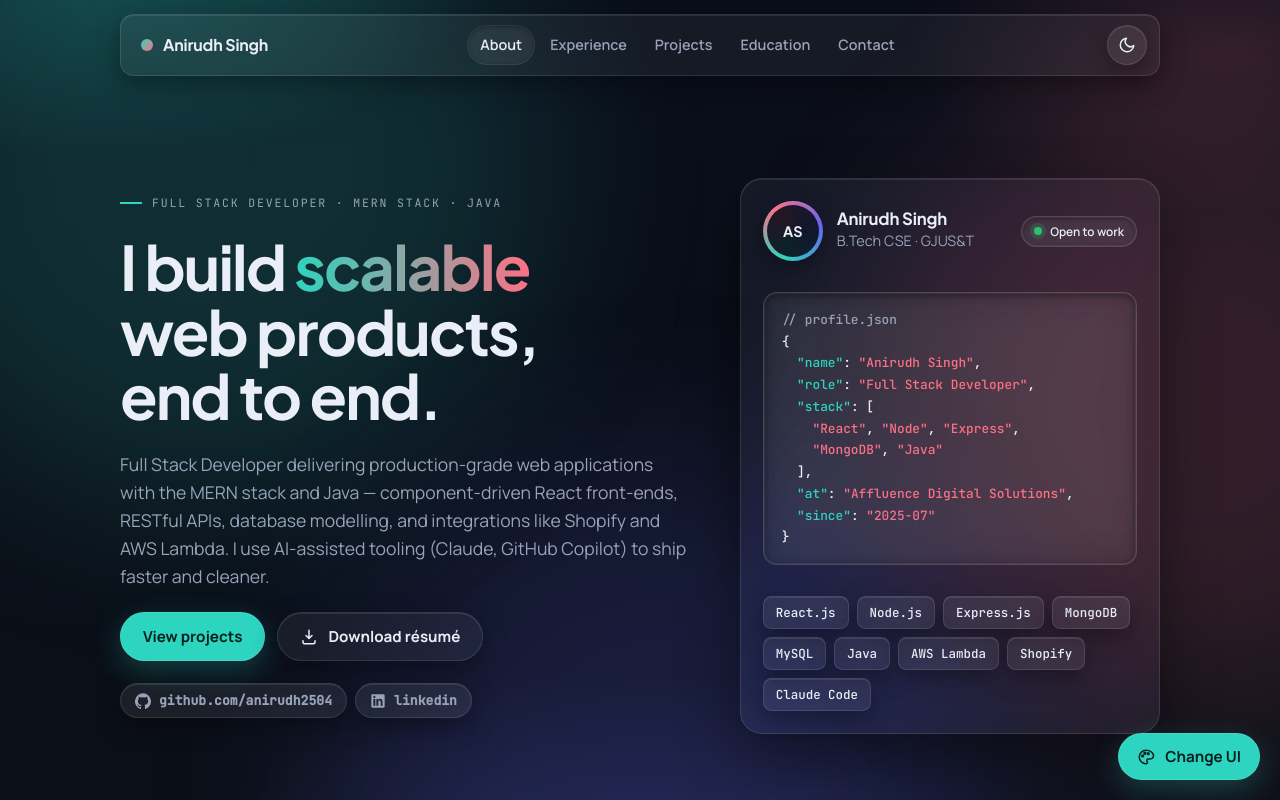
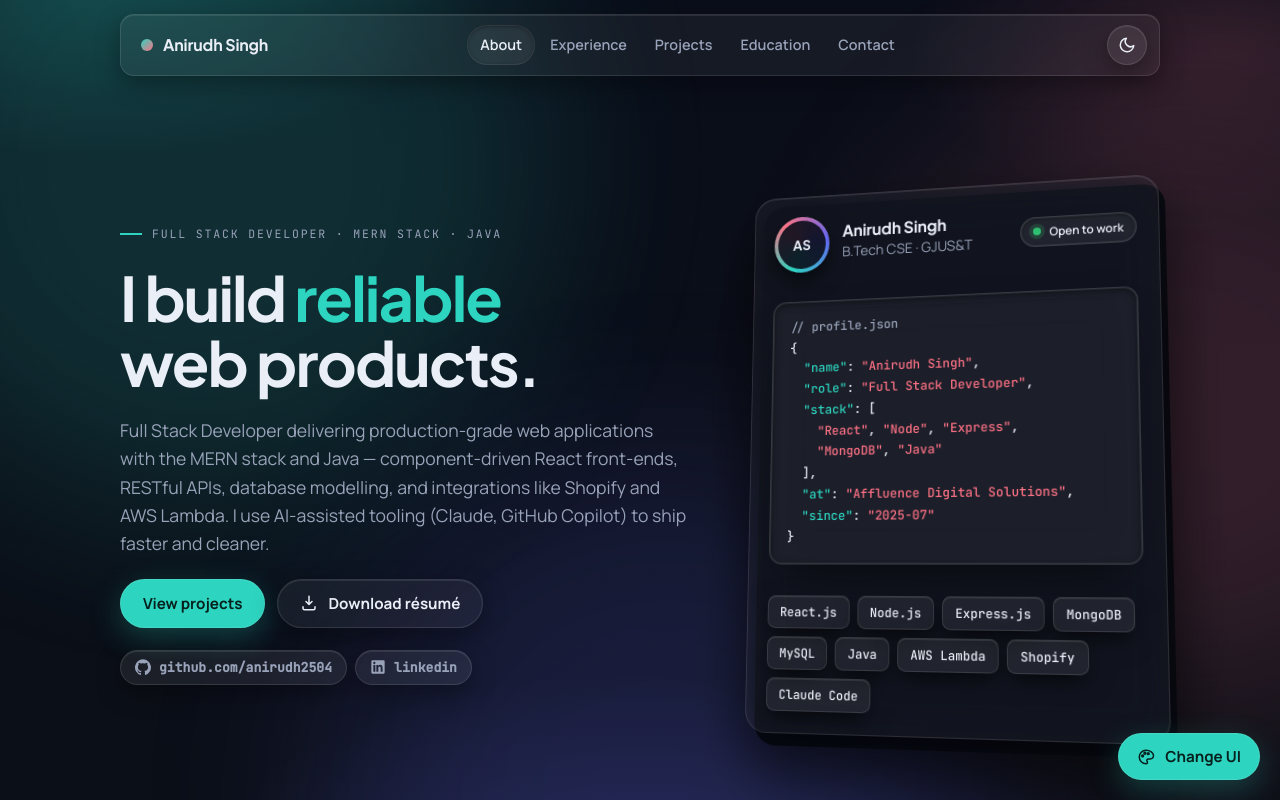
Before and after one commit to anirudh2504/Anirudh_Singh_Portfolio, a React (Vite) app: page / in a window 1280 px wide. Shown: the top 800 px of the page. Built offline with nearby package versions, Linux system fonts and the light colour scheme; a web font is replaced by a local one.

Commit message:
Make animation smooth

```diff
--- a/src/components/Hero.jsx
+++ b/src/components/Hero.jsx
@@ -1,15 +1,22 @@
 import { profile } from '../data/profile'
 import { DownloadIcon, GitHubIcon, LinkedInIcon } from './Icons'
+import { useTilt } from '../hooks/useTilt'
+import RotatingWord from './ui/RotatingWord'
 
 const Str = ({ v }) => <span className="s">&quot;{v}&quot;</span>
 const Key = ({ k }) => <span className="k">&quot;{k}&quot;</span>
 
 function ProfileCard() {
   const { card } = profile
+  const tiltRef = useTilt(9)
   const firstRow = card.stack.slice(0, 3)
   const secondRow = card.stack.slice(3)
   return (
-    <aside className="id-card panel" aria-label="Profile summary">
+    <aside className="id-card" aria-label="Profile summary" ref={tiltRef}>
+      {/* 3D stack: slab (thickness) → glass face → content layers floating above it */}
+      <div className="id-card-edge" aria-hidden="true" />
+      <div className="id-card-face panel" aria-hidden="true" />
+      <div className="id-card-content">
       <div className="id-head">
         <div className="avatar" aria-hidden="true" data-initials={profile.initials} />
         <div>
@@ -34,6 +41,7 @@
       <div className="tools">
         {profile.tools.map((t) => <span className="chip" key={t}>{t}</span>)}
       </div>
+      </div>
     </aside>
   )
 }
@@ -44,7 +52,7 @@
     <section className="hero" aria-label="Introduction">
       <div className="lede">
         <span className="eyebrow">{profile.tagline}</span>
-        <h1>{headline.before}<em>{headline.em}</em>{headline.after}</h1>
+        <h1>{headline.before}<RotatingWord words={headline.words} /><br />{headline.after}</h1>
         <p className="intro">{profile.intro}</p>
         <div className="cta">
           <a className="btn primary" href="#projects">View projects</a>
--- a/src/components/StyleDock.jsx
+++ b/src/components/StyleDock.jsx
@@ -34,7 +34,7 @@
         </div>
         <div className="styles-grid" role="group" aria-label="UI style">
           {STYLES.map((s) => (
-            <button type="button" className="style-btn" key={s.id} aria-pressed={style === s.id} onClick={() => setStyle(s.id)}>
+            <button type="button" className="style-btn" key={s.id} aria-pressed={style === s.id} onClick={() => { setStyle(s.id); setOpen(false) }}>
               <span className={`sw sw-${s.id}`} />{s.name}
             </button>
           ))}
--- /dev/null
+++ b/src/components/ui/RotatingWord.jsx
@@ -0,0 +1,62 @@
+import { useEffect, useLayoutEffect, useMemo, useRef, useState } from 'react'
+
+// Typewriter that cycles through `words`.
+// Phases: type → hold → delete → pause → (next word) type …
+// The <em> is given an explicit width measured from a hidden copy of the *current* word, so the
+// box animates smoothly to each new word's size instead of reflowing letter by letter.
+// With reduced motion it just swaps whole words on a timer.
+export default function RotatingWord({ words, typeMs = 70, deleteMs = 42, holdMs = 2000, pauseMs = 260, className = '' }) {
+  const [index, setIndex] = useState(0)
+  const [count, setCount] = useState(words[0].length) // visible characters
+  const [phase, setPhase] = useState('hold')           // 'type' | 'hold' | 'delete' | 'pause'
+  const [width, setWidth] = useState(null)
+  const sizerRef = useRef(null)
+  const reduced = useMemo(() => window.matchMedia('(prefers-reduced-motion: reduce)').matches, [])
+  const word = words[index]
+
+  // Measure the full word (re-measure once web fonts have loaded).
+  useLayoutEffect(() => {
+    const measure = () => sizerRef.current && setWidth(sizerRef.current.offsetWidth)
+    measure()
+    if (document.fonts?.ready) document.fonts.ready.then(measure)
+  }, [word])
+
+  useEffect(() => {
+    let t
+    if (reduced) {
+      t = setTimeout(() => {
+        const next = (index + 1) % words.length
+        setIndex(next)
+        setCount(words[next].length)
+      }, holdMs + 1200)
+      return () => clearTimeout(t)
+    }
+    if (phase === 'type') {
+      if (count < word.length) t = setTimeout(() => setCount((c) => c + 1), typeMs)
+      else setPhase('hold')
+    } else if (phase === 'hold') {
+      t = setTimeout(() => setPhase('delete'), holdMs)
+    } else if (phase === 'delete') {
+      if (count > 0) t = setTimeout(() => setCount((c) => c - 1), deleteMs)
+      else setPhase('pause')
+    } else if (phase === 'pause') {
+      t = setTimeout(() => {
+        setIndex((i) => (i + 1) % words.length)
+        setPhase('type')
+      }, pauseMs)
+    }
+    return () => clearTimeout(t)
+  }, [phase, count, index, word, words, reduced, typeMs, deleteMs, holdMs, pauseMs])
+
+  const shown = word.slice(0, count)
+
+  return (
+    <em className={`rotating ${phase} ${className}`.trim()} aria-label={word} style={width ? { width } : undefined}>
+      <span className="rw-text" aria-hidden="true">
+        {shown.split('').map((ch, i) => <span className="rw-ch" key={`${index}-${i}`}>{ch}</span>)}
+      </span>
+      <span className="caret" aria-hidden="true" />
+      <span className="rw-sizer" aria-hidden="true" ref={sizerRef}>{word}</span>
+    </em>
+  )
+}
--- a/src/data/profile.js
+++ b/src/data/profile.js
@@ -7,7 +7,12 @@
   initials: 'AS',
   role: 'Full Stack Developer',
   tagline: 'Full Stack Developer · MERN Stack · Java',
-  headline: { before: 'I build ', em: 'scalable', after: ' web products, end to end.' },
+  // The highlighted word cycles through `words` (typewriter).
+  headline: {
+    before: 'I build ',
+    words: ['scalable', 'robust', 'reliable', 'end-to-end', 'production-ready', 'maintainable'],
+    after: ' web products.',
+  },
   intro:
     'Full Stack Developer delivering production-grade web applications with the MERN stack and Java — component-driven React front-ends, RESTful APIs, database modelling, and integrations like Shopify and AWS Lambda. I use AI-assisted tooling (Claude, GitHub Copilot) to ship faster and cleaner.',
   education_short: 'B.Tech CSE · GJUS&T',
--- /dev/null
+++ b/src/hooks/useTilt.js
@@ -0,0 +1,44 @@
+import { useEffect, useRef } from 'react'
+
+// 3D tilt that follows the pointer. Writes --tilt-x/--tilt-y (degrees) and --glare-x/--glare-y (%)
+// onto the element; the CSS does the transform. Skipped on touch devices and for reduced motion.
+export function useTilt(max = 10) {
+  const ref = useRef(null)
+
+  useEffect(() => {
+    const el = ref.current
+    if (!el) return undefined
+    if (window.matchMedia('(prefers-reduced-motion: reduce)').matches) return undefined
+    if (!window.matchMedia('(hover: hover) and (pointer: fine)').matches) return undefined
+
+    let raf = 0
+    const onMove = (e) => {
+      const r = el.getBoundingClientRect()
+      const px = (e.clientX - r.left) / r.width
+      const py = (e.clientY - r.top) / r.height
+      cancelAnimationFrame(raf)
+      raf = requestAnimationFrame(() => {
+        el.style.setProperty('--tilt-y', `${((px - 0.5) * 2 * max).toFixed(2)}deg`)
+        el.style.setProperty('--tilt-x', `${((0.5 - py) * 2 * max).toFixed(2)}deg`)
+        el.style.setProperty('--glare-x', `${(px * 100).toFixed(1)}%`)
+        el.style.setProperty('--glare-y', `${(py * 100).toFixed(1)}%`)
+        el.classList.add('is-tilting')
+      })
+    }
+    const onLeave = () => {
+      cancelAnimationFrame(raf)
+      el.style.removeProperty('--tilt-x')
+      el.style.removeProperty('--tilt-y')
+      el.classList.remove('is-tilting')
+    }
+    el.addEventListener('pointermove', onMove)
+    el.addEventListener('pointerleave', onLeave)
+    return () => {
+      cancelAnimationFrame(raf)
+      el.removeEventListener('pointermove', onMove)
+      el.removeEventListener('pointerleave', onLeave)
+    }
+  }, [max])
+
+  return ref
+}
--- a/src/styles/global.css
+++ b/src/styles/global.css
@@ -78,10 +78,11 @@
 
 /* ---------- motion ---------- */
 @keyframes rise { from { opacity: 0; transform: translateY(18px); } to { opacity: 1; transform: none; } }
+@keyframes rise-t { from { opacity: 0; translate: 0 22px; } to { opacity: 1; translate: 0 0; } }
 @keyframes pulse { 0%, 100% { box-shadow: 0 0 0 0 color-mix(in srgb, var(--accent) 45%, transparent); } 60% { box-shadow: 0 0 0 8px transparent; } }
 .hero .lede > * { animation: rise .7s cubic-bezier(.2,.8,.2,1) both; }
 .hero .lede > :nth-child(1) { animation-delay: .05s; } .hero .lede > :nth-child(2) { animation-delay: .12s; } .hero .lede > :nth-child(3) { animation-delay: .2s; } .hero .lede > :nth-child(4) { animation-delay: .28s; } .hero .lede > :nth-child(5) { animation-delay: .36s; }
-.hero .id-card { animation: rise .8s cubic-bezier(.2,.8,.2,1) .25s both; }
+.hero .id-card { animation: rise-t .8s cubic-bezier(.2,.8,.2,1) .25s both; }
 .top { animation: rise .6s cubic-bezier(.2,.8,.2,1) both; }
 .reveal { opacity: 0; transform: translateY(22px); transition: opacity .7s cubic-bezier(.2,.8,.2,1), transform .7s cubic-bezier(.2,.8,.2,1); transition-delay: var(--reveal-delay, 0ms); }
 .reveal.reveal-in { opacity: 1; transform: none; }
@@ -112,6 +113,15 @@
 .hero { display: grid; grid-template-columns: 1.15fr .85fr; gap: clamp(24px, 4vw, 56px); align-items: center; padding-block: clamp(40px, 7vw, 88px) clamp(32px, 5vw, 64px); }
 .lede { display: grid; gap: 22px; }
 .hero h1 em { font-style: normal; background: linear-gradient(90deg, var(--accent), var(--accent-2)); -webkit-background-clip: text; background-clip: text; color: transparent; }
+.hero h1 em.rotating { display: inline-block; position: relative; white-space: nowrap; text-align: left; vertical-align: top; transition: width .45s cubic-bezier(.2,.8,.2,1);
+  /* solid colour, not background-clip:text — the animated letter spans paint on their own layers and a clipped gradient never reaches them */
+  background: none; -webkit-background-clip: border-box; background-clip: border-box; color: var(--accent); -webkit-text-fill-color: var(--accent); }
+.hero h1 .rw-sizer { position: absolute; left: 0; top: 0; visibility: hidden; pointer-events: none; padding-right: .14em; }
+.hero h1 .rw-ch { display: inline-block; animation: ch-in .16s ease-out both; }
+@keyframes ch-in { from { opacity: 0; transform: translateY(.12em); } to { opacity: 1; transform: none; } }
+.hero h1 .caret { display: inline-block; width: .07em; height: .82em; margin-left: .06em; vertical-align: -.04em; border-radius: 1px; background: var(--accent); opacity: 1; }
+.hero h1 em.rotating.hold .caret, .hero h1 em.rotating.pause .caret { animation: blink 1.05s steps(1, end) infinite; }
+@keyframes blink { 50% { opacity: 0; } }
 .hero p.intro { font-size: 1.1rem; max-width: 54ch; color: var(--muted); }
 .cta { display: flex; gap: 12px; flex-wrap: wrap; }
 .socials { display: flex; gap: 8px; flex-wrap: wrap; }
@@ -119,7 +129,38 @@
 .socials a:hover { color: var(--text); transform: translateY(-1px); }
 .socials svg { width: 16px; height: 16px; fill: currentColor; }
 
-.id-card { padding: 22px; display: grid; gap: 18px; }
+/* ---- 3D profile card ----
+   The card is a stack of layers in a preserve-3d context:
+   edge (slab behind, gives thickness) → face (the glass surface) → content, whose parts float at
+   different Z heights so they separate when the card tilts. The face carries the backdrop-filter,
+   which is why it is its own layer: backdrop-filter flattens 3D children. */
+.id-card {
+  position: relative;
+  /* resting 3D angle; useTilt overrides the vars while the pointer is over the card */
+  --tilt-x: 6deg; --tilt-y: -10deg;
+  transform: perspective(1000px) rotateX(var(--tilt-x)) rotateY(var(--tilt-y));
+  transform-style: preserve-3d;
+  transform-origin: center;
+  transition: transform .55s cubic-bezier(.2,.8,.2,1);
+  will-change: transform;
+}
+.id-card.is-tilting { transition: transform .09s linear; }
+.id-card-edge { position: absolute; inset: 10px -6px -12px 10px; border-radius: var(--r); transform: translateZ(-22px);
+  background: color-mix(in srgb, var(--ground) 60%, #000); opacity: .9; box-shadow: 0 30px 60px rgba(0,0,0,.45); }
+.id-card-face { position: absolute; inset: 0; transform: translateZ(0); overflow: hidden; }
+.id-card-face::after { content: ""; position: absolute; inset: 0; pointer-events: none; opacity: 0; transition: opacity .35s;
+  background: radial-gradient(380px circle at var(--glare-x, 30%) var(--glare-y, 20%), rgba(255,255,255,.2), transparent 60%); }
+.id-card.is-tilting .id-card-face::after { opacity: 1; }
+.id-card-content { position: relative; padding: 22px; display: grid; gap: 18px; transform-style: preserve-3d; }
+.id-card-content > * { transition: transform .55s cubic-bezier(.2,.8,.2,1); }
+.id-card.is-tilting .id-card-content > * { transition: transform .09s linear; }
+.id-card-content .id-head { transform: translateZ(46px); }
+.id-card-content .code { transform: translateZ(28px); box-shadow: var(--sh-in), 0 24px 40px -18px rgba(0,0,0,.55); }
+.id-card-content .tools { transform: translateZ(56px); }
+.id-card-content .tools .chip { box-shadow: var(--sh-out-sm), 0 10px 18px -8px rgba(0,0,0,.5); }
+.id-card-content .avatar { box-shadow: var(--sh-out-sm), 0 14px 24px -8px rgba(0,0,0,.55); }
+/* flat looks don't want a slab */
+[data-style="minimal"] .id-card-edge, [data-style="brutal"] .id-card-edge, [data-style="bento"] .id-card-edge { display: none; }
 .id-head { display: flex; align-items: center; gap: 14px; flex-wrap: wrap; }
 .id-head > div { min-width: 0; }
 .id-head .pill { flex-shrink: 0; }
@@ -322,7 +363,7 @@
 /* maximalism */
 [data-style="maximal"] .project:nth-child(2), [data-style="maximal"] .skill-card:nth-child(3n+2), [data-style="maximal"] .links a:nth-child(2), [data-style="maximal"] .edu .panel:nth-child(2) { background: var(--pop-1); }
 [data-style="maximal"] .project:nth-child(3), [data-style="maximal"] .skill-card:nth-child(3n), [data-style="maximal"] .links a:nth-child(3), [data-style="maximal"] .about .panel:nth-child(2) { background: var(--pop-2); }
-[data-style="maximal"] .id-card { background: var(--pop-3); }
+[data-style="maximal"] .id-card-face { background: var(--pop-3); }
 [data-style="maximal"] .hero h1 em { background: none; color: var(--accent); -webkit-text-stroke: 2px var(--panel-border); text-shadow: 4px 4px 0 var(--accent-2); }
 [data-style="maximal"] .nav a { color: var(--text); }
 [data-style="maximal"] .project:hover { transform: translate(-3px, -3px) rotate(-.6deg); box-shadow: 15px 15px 0 var(--accent); }
@@ -381,8 +422,7 @@
 
 /* spatial */
 [data-style="spatial"] .hero { perspective: 1400px; }
-[data-style="spatial"] .id-card { transform: rotateY(-8deg); transform-origin: left center; }
-[data-style="spatial"] .id-card:hover { transform: rotateY(-3deg) translateY(-4px); }
+[data-style="spatial"] .id-card { --tilt-x: 3deg; --tilt-y: -13deg; }
 [data-style="spatial"] .project:hover { transform: translateY(-8px) scale(1.015); box-shadow: 0 60px 120px rgba(0,0,0,.45), inset 0 1px 0 rgba(255,255,255,.45); }
 [data-style="spatial"] .top .bar { border-radius: 999px; padding-left: 22px; }
 [data-style="spatial"] .hero h1 em { background: linear-gradient(90deg, var(--text), var(--accent-2)); -webkit-background-clip: text; background-clip: text; }
@@ -398,7 +438,7 @@
   .takeover-actions { grid-column: 1 / -1; justify-content: flex-start; }
   .work { grid-template-columns: repeat(2, 1fr); }
   .scale { grid-template-columns: repeat(2, 1fr); }
-  [data-style="spatial"] .id-card { transform: none; }
+  .id-card, [data-style="spatial"] .id-card { --tilt-x: 0deg; --tilt-y: 0deg; }
 }
 @media (max-width: 760px) {
   .work { grid-template-columns: 1fr; }
```
